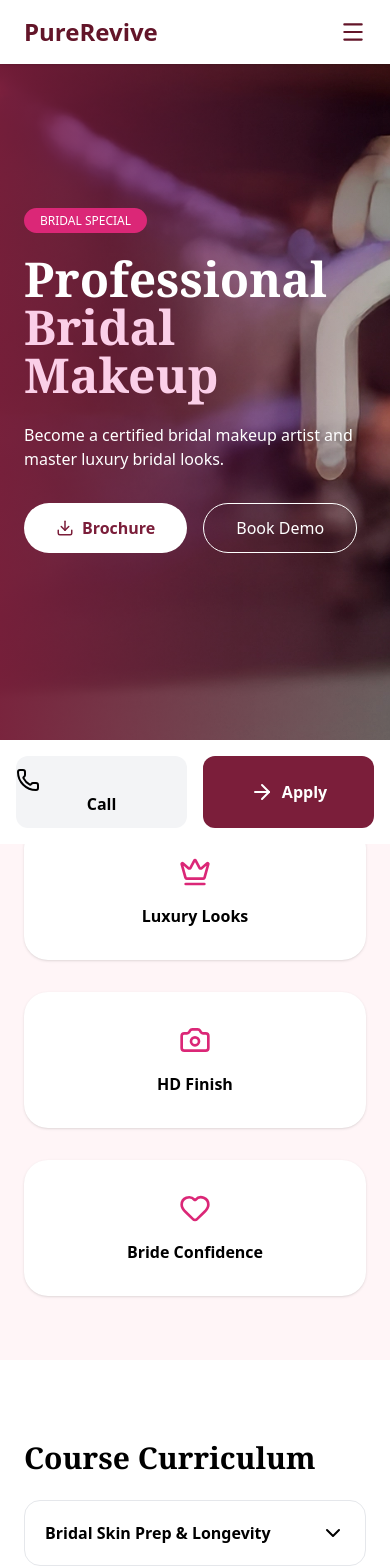
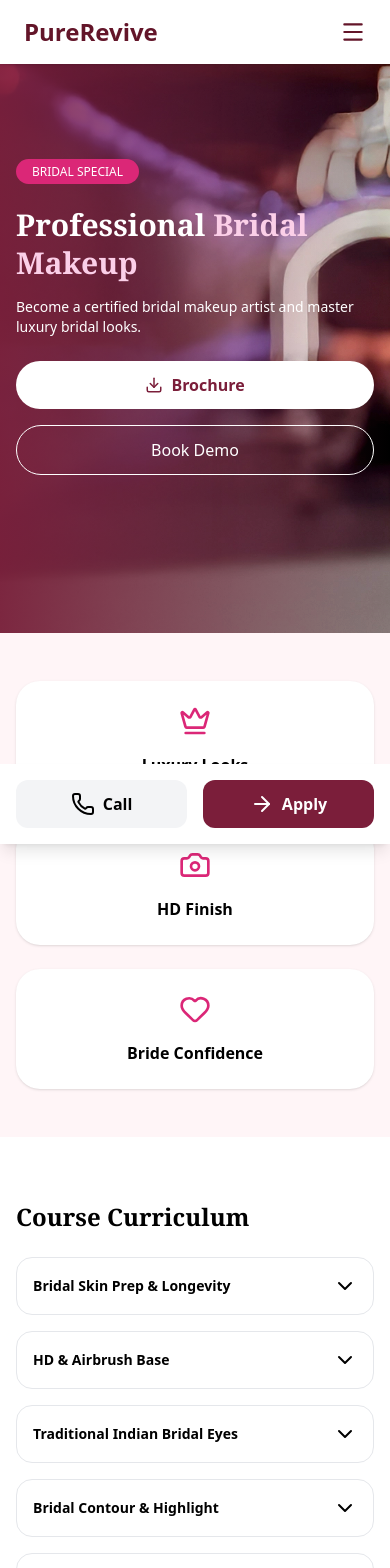
Before and after one commit to Vanshvala23/kaya-web, a React (Vite) app: page /courses/bridal-makeup in a window 390 px wide. Shown: the top 1568 px of the page. Built offline with nearby package versions, Linux system fonts and the light colour scheme.

Commit message:
Updated with contact details

```diff
--- a/src/components/BridalMakeupPage.jsx
+++ b/src/components/BridalMakeupPage.jsx
@@ -8,7 +8,6 @@ import {
 import bridal1 from "../assets/bridal1.jpg";
 
 // DATA
-
 const bridalSpecifics = {
   fees: { total: 65000, minDownPayment: 15000 },
   modules: [
@@ -33,16 +32,25 @@ const bridalSpecifics = {
 
 const BrochureModal = ({ open, onClose }) => {
   if (!open) return null;
+
   return (
     <div className="fixed inset-0 z-50 bg-black/70 flex items-center justify-center p-4">
-      <div className="bg-white rounded-3xl max-w-md w-full p-6 relative">
-        <button onClick={onClose} className="absolute top-4 right-4"><X /></button>
-        <h3 className="text-2xl font-bold text-center mb-6">Bridal Makeup Brochure</h3>
+      <div className="bg-white rounded-3xl max-w-md w-full p-6 relative max-h-[90vh] overflow-y-auto">
+        <button onClick={onClose} className="absolute top-4 right-4">
+          <X />
+        </button>
+
+        <h3 className="text-xl md:text-2xl font-bold text-center mb-6">
+          Bridal Makeup Brochure
+        </h3>
+
         <form className="space-y-4">
-          <input placeholder="Full Name" className="w-full border p-3 rounded-xl" />
-          <input placeholder="Email" className="w-full border p-3 rounded-xl" />
-          <input placeholder="Phone" className="w-full border p-3 rounded-xl" />
-          <button className="w-full bg-[#7b1e3a] text-white py-3 rounded-xl font-bold">Download</button>
+          <input placeholder="Full Name" className="w-full border p-3 rounded-xl text-sm" />
+          <input placeholder="Email" className="w-full border p-3 rounded-xl text-sm" />
+          <input placeholder="Phone" className="w-full border p-3 rounded-xl text-sm" />
+          <button className="w-full bg-[#7b1e3a] text-white py-3 rounded-xl font-bold">
+            Download
+          </button>
         </form>
       </div>
     </div>
@@ -61,29 +69,48 @@ export default function BridalMakeupPage() {
       <BrochureModal open={modal} onClose={() => setModal(false)} />
 
       {/* HERO */}
-      <section className="relative h-[90vh] flex items-center justify-center text-white">
+      <section className="relative h-[75vh] md:h-[90vh] flex items-center text-white">
         <img
           src={bridal1}
-          className="absolute inset-0 w-full h-full object-cover object-[30%_10%] filter brightness-145"
+          className="absolute inset-0 w-full h-full object-cover object-[30%_10%] brightness-125"
+          alt="Bridal"
         />
         <div className="absolute inset-0 bg-gradient-to-r from-[#7b1e3a]/90 to-transparent"></div>
-        <div className="relative z-10 max-w-6xl px-6">
-          <span className="bg-pink-600 text-xs px-4 py-1 rounded-full">BRIDAL SPECIAL</span>
-          <h1 className="text-5xl md:text-7xl font-serif font-bold mt-6">Professional <span className="text-pink-200">Bridal Makeup</span></h1>
-          <p className="mt-6 max-w-xl">Become a certified bridal makeup artist and master luxury bridal looks.</p>
-          <div className="mt-8 flex gap-4">
-            <button onClick={() => setModal(true)} className="bg-white text-[#7b1e3a] px-8 py-3 rounded-full font-bold flex items-center gap-2"><Download size={18}/> Brochure</button>
-            <button className="border border-white px-8 py-3 rounded-full">Book Demo</button>
+
+        <div className="relative z-10 max-w-6xl px-4 sm:px-6">
+          <span className="bg-pink-600 text-xs px-4 py-1 rounded-full">
+            BRIDAL SPECIAL
+          </span>
+
+          <h1 className="text-3xl sm:text-4xl md:text-7xl font-serif font-bold mt-6 leading-tight">
+            Professional <span className="text-pink-200">Bridal Makeup</span>
+          </h1>
+
+          <p className="mt-4 md:mt-6 max-w-xl text-sm md:text-base">
+            Become a certified bridal makeup artist and master luxury bridal looks.
+          </p>
+
+          <div className="mt-6 md:mt-8 flex flex-col sm:flex-row gap-4">
+            <button
+              onClick={() => setModal(true)}
+              className="bg-white text-[#7b1e3a] px-8 py-3 rounded-full font-bold flex items-center justify-center gap-2"
+            >
+              <Download size={18} /> Brochure
+            </button>
+
+            <button className="border border-white px-8 py-3 rounded-full">
+              Book Demo
+            </button>
           </div>
         </div>
       </section>
 
       {/* FEATURES */}
-      <section className="py-16 bg-[#fff5f7]">
-        <div className="max-w-7xl mx-auto px-6 grid md:grid-cols-3 gap-8 text-center">
-          {[{icon:Crown,title:"Luxury Looks"},{icon:Camera,title:"HD Finish"},{icon:Heart,title:"Bride Confidence"}].map((f,i)=>(
-            <div key={i} className="bg-white p-8 rounded-3xl shadow">
-              <f.icon className="mx-auto text-pink-600" size={32}/>
+      <section className="py-12 md:py-16 bg-[#fff5f7]">
+        <div className="max-w-7xl mx-auto px-4 md:px-6 grid grid-cols-1 md:grid-cols-3 gap-6 md:gap-8 text-center">
+          {[{ icon: Crown, title: "Luxury Looks" }, { icon: Camera, title: "HD Finish" }, { icon: Heart, title: "Bride Confidence" }].map((f, i) => (
+            <div key={i} className="bg-white p-6 md:p-8 rounded-3xl shadow">
+              <f.icon className="mx-auto text-pink-600" size={32} />
               <h3 className="mt-4 font-bold">{f.title}</h3>
             </div>
           ))}
@@ -91,43 +118,69 @@ export default function BridalMakeupPage() {
       </section>
 
       {/* MODULES */}
-      <section className="py-20 bg-white">
-        <div className="max-w-6xl mx-auto px-6 grid md:grid-cols-2 gap-16">
+      <section className="py-16 md:py-20 bg-white">
+        <div className="max-w-6xl mx-auto px-4 md:px-6 grid grid-cols-1 md:grid-cols-2 gap-12 md:gap-16">
           <div>
-            <h2 className="text-3xl font-serif font-bold mb-6">Course Curriculum</h2>
-            {modules.map((m,i)=>(
+            <h2 className="text-2xl md:text-3xl font-serif font-bold mb-6">
+              Course Curriculum
+            </h2>
+
+            {modules.map((m, i) => (
               <div key={i} className="border rounded-2xl mb-4">
-                <button onClick={()=>setActive(active===i?null:i)} className="w-full flex justify-between p-5 font-bold">
+                <button
+                  onClick={() => setActive(active === i ? null : i)}
+                  className="w-full flex justify-between items-center p-4 md:p-5 font-bold text-sm md:text-base"
+                >
                   {m.title}
-                  <ChevronDown className={active===i?"rotate-180": ""} />
+                  <ChevronDown className={`transition ${active === i ? "rotate-180" : ""}`} />
                 </button>
-                {active===i && <p className="p-5 text-sm text-gray-600">{m.content}</p>}
+
+                {active === i && (
+                  <p className="p-4 md:p-5 text-xs md:text-sm text-gray-600">
+                    {m.content}
+                  </p>
+                )}
               </div>
             ))}
           </div>
+
           <div>
-            <div className="bg-gray-900 text-white p-8 rounded-3xl mb-6">
-              <h3 className="font-bold mb-4 flex items-center gap-2"><Package/> Bridal Kit</h3>
-              {kit.map((k,i)=>(<p key={i} className="text-sm">• {k.name} – {k.desc}</p>))}
+            <div className="bg-gray-900 text-white p-6 md:p-8 rounded-3xl mb-6">
+              <h3 className="font-bold mb-4 flex items-center gap-2">
+                <Package /> Bridal Kit
+              </h3>
+              {kit.map((k, i) => (
+                <p key={i} className="text-sm">
+                  • {k.name} – {k.desc}
+                </p>
+              ))}
             </div>
-            <div className="bg-gray-100 p-6 rounded-3xl">
-              <h4 className="font-bold">Course Fee</h4>
-              <p className="text-3xl font-extrabold text-[#7b1e3a]">₹ {fees.total.toLocaleString()}</p>
+
+            <div className="bg-gray-100 p-5 md:p-6 rounded-3xl">
+              <h4 className="font-bold text-sm md:text-base">Course Fee</h4>
+              <p className="text-2xl md:text-3xl font-extrabold text-[#7b1e3a]">
+                ₹ {fees.total.toLocaleString()}
+              </p>
             </div>
           </div>
         </div>
       </section>
 
       {/* BATCHES */}
-      <section className="py-20 bg-[#faf7f7]">
-        <div className="max-w-4xl mx-auto px-6 text-center">
-          <h2 className="text-3xl font-serif font-bold mb-10">Upcoming Batches</h2>
-          <div className="grid md:grid-cols-2 gap-6">
-            {batches.map(b=>(
+      <section className="py-14 md:py-20 bg-[#faf7f7]">
+        <div className="max-w-4xl mx-auto px-4 md:px-6 text-center">
+          <h2 className="text-2xl md:text-3xl font-serif font-bold mb-8 md:mb-10">
+            Upcoming Batches
+          </h2>
+
+          <div className="grid grid-cols-1 md:grid-cols-2 gap-4 md:gap-6">
+            {batches.map(b => (
               <div key={b.id} className="bg-white p-6 rounded-2xl shadow">
                 <h4 className="font-bold">{b.date}</h4>
                 <p className="text-sm">{b.type}</p>
-                <span className="text-xs text-green-600 font-bold">{b.status}</span>
+                <span className="text-xs text-green-600 font-bold">
+                  {b.status}
+                </span>
               </div>
             ))}
           </div>
@@ -135,9 +188,20 @@ export default function BridalMakeupPage() {
       </section>
 
       {/* MOBILE CTA */}
-      <div className="fixed bottom-0 left-0 w-full bg-white p-4 flex gap-4 md:hidden">
-        <a href="tel:+918872500500" className="flex-1 bg-gray-100 py-3 rounded-xl text-center font-bold"><Phone/> Call</a>
-        <button onClick={()=>setModal(true)} className="flex-1 bg-[#7b1e3a] text-white py-3 rounded-xl font-bold flex items-center justify-center gap-2"><ArrowRight/> Apply</button>
+      <div className="fixed bottom-0 left-0 w-full bg-white p-4 flex gap-4 md:hidden shadow-lg">
+        <a
+          href="tel:+918872500500"
+          className="flex-1 bg-gray-100 py-3 rounded-xl font-bold flex items-center justify-center gap-2"
+        >
+          <Phone /> Call
+        </a>
+
+        <button
+          onClick={() => setModal(true)}
+          className="flex-1 bg-[#7b1e3a] text-white py-3 rounded-xl font-bold flex items-center justify-center gap-2"
+        >
+          <ArrowRight /> Apply
+        </button>
       </div>
     </>
   );
```
